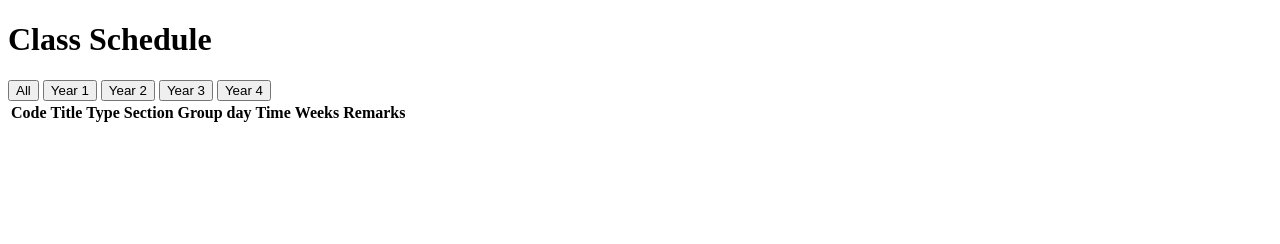
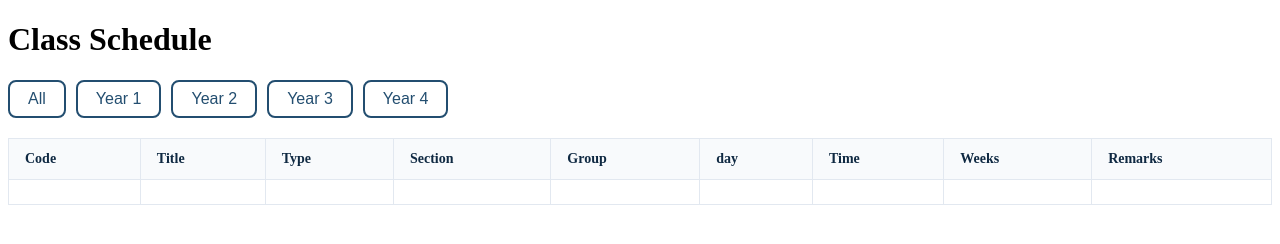
Before and after one commit to Phumphuek-Jait/sprint2-integrated-proj, a plain HTML site: page frontend/index.html in a window 1280 px wide. Drawn offline with Linux system fonts and the light colour scheme.

Commit message:
create css file for web

```diff
--- /dev/null
+++ b/frontend/Create.css
@@ -0,0 +1,45 @@
+#buttons{
+    display: flex;
+    gap: 10px;
+    margin-bottom: 20px;
+}
+
+#buttons button{
+    background-color: white;
+    color: #234e70;
+    border: 2px solid #234e70;
+    border-radius: 8px;
+    padding: 8px 18px;
+    border-color: #234e70;
+    font-size: 16px;
+    font-weight: 500;
+    cursor: pointer;
+    /* transition: all 0.2s; */
+}
+
+#buttons button:hover{
+    background-color: #234e70;
+    color: white;
+}
+
+#schedule {
+  width: 100%;
+  border-collapse: collapse;
+  background-color: #ffffff;
+  border: 1px solid #cbd5e1;
+  border-radius: 6px;
+  /* overflow: hidden; */
+}
+
+#schedule th, #schedule td {
+  padding: 12px 16px;
+  border: 1px solid #e2e8f0;
+  text-align: left;
+  font-size: 14px;
+}
+
+#schedule th {
+  background-color: #f8fafc;
+  color: #0f2942;
+  font-weight: 600;
+}
--- a/frontend/index.html
+++ b/frontend/index.html
@@ -4,6 +4,7 @@
     <meta charset="UTF-8">
     <meta name="viewport" content="width=device-width, initial-scale=1.0">
     <title>Class Schedule</title>
+    <link rel="stylesheet" href="Create.css">
     <style>
 
     </style>
```
